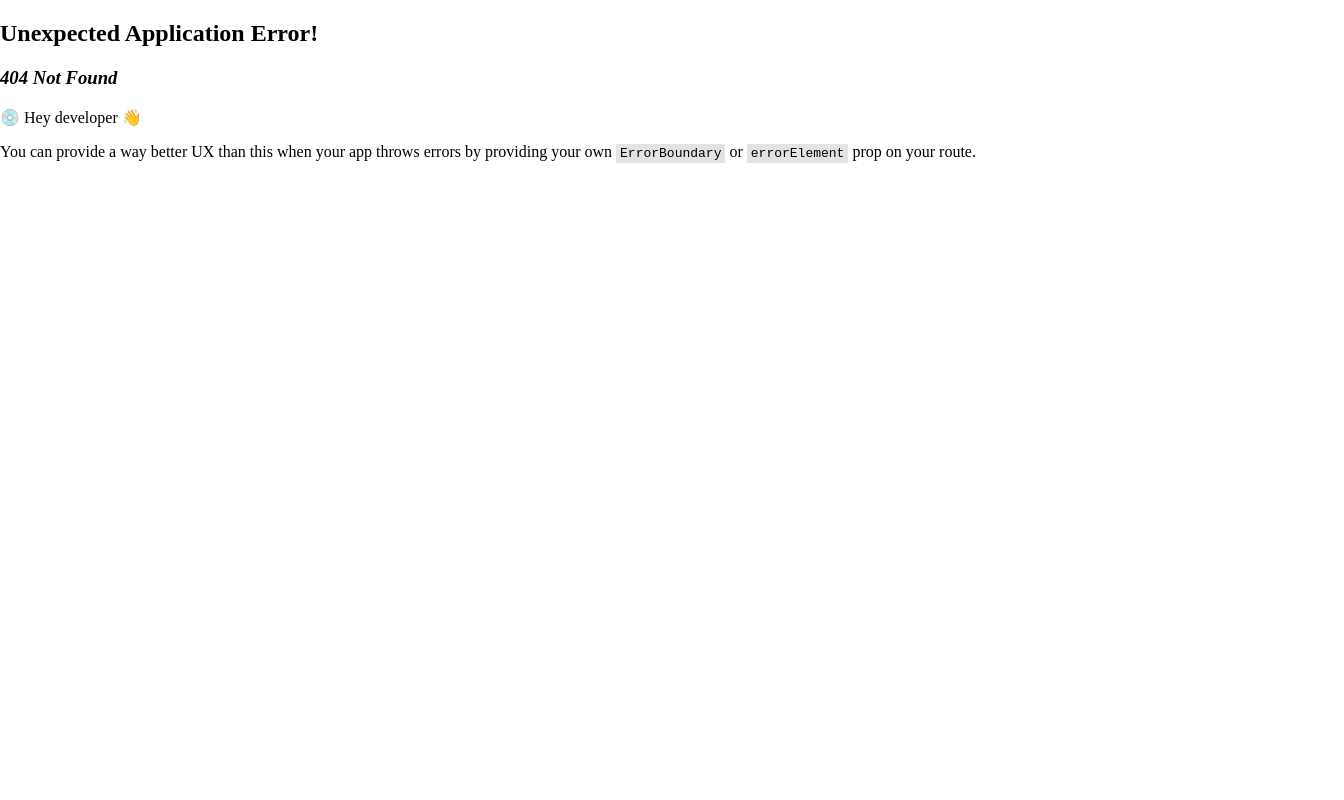
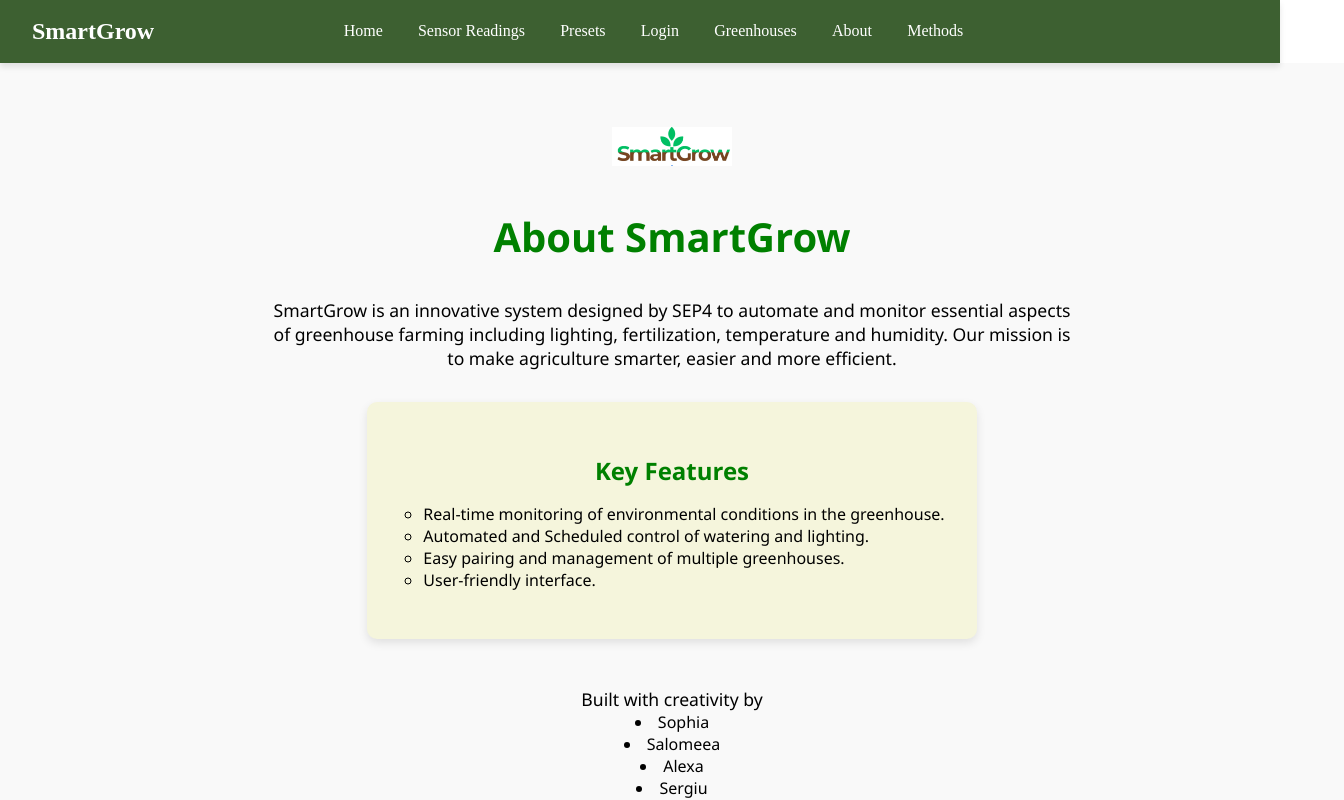
Before and after one commit to AlexaKelemen/SmartGrow_Frontend, a React (Vite) app: page /#/about in a window 1280 px wide. Before the commit this address had no page. Shown: the top 800 px of the page, 1344 px wide, since content can reach past the window. Built offline with nearby package versions, Linux system fonts and the light colour scheme.

Commit message:
Made the home and about page. Trying to fix the greenhouse page also

```diff
--- a/src/pages/viewmodels/Greenhouses.js
+++ b/src/pages/viewmodels/Greenhouses.js
@@ -11,7 +11,7 @@ const greenhouse = [
     lighting: "40%",
     temperature: "24°C",
     humidity: "60%",
-    imageUrl: "/public/images/greenhouse.png",
+    imageUrl: "/images/greenhouse.png",
   },
   {
     id: 2,
@@ -19,7 +19,7 @@ const greenhouse = [
     lighting: "40%",
     temperature: "24°C",
     humidity: "60%",
-    imageUrl: "/public/images/greenhouse.png",
+    imageUrl: "/images/greenhouse.png",
   },
   {
     id: 3,
@@ -27,7 +27,7 @@ const greenhouse = [
     lighting: "40%",
     temperature: "24°C",
     humidity: "60%",
-    imageUrl: "/public/images/greenhouse.png",
+    imageUrl: "/images/greenhouse.png",
   },
 ];
 
--- a/src/pages/viewmodels/Preset.js
+++ b/src/pages/viewmodels/Preset.js
@@ -18,7 +18,7 @@ const presets = [
         type: "Vegetable",
         creationDate: "2025-05-01",
         updateDate: "2025-05-06",
-        image: "/public/images/tomato.png",
+        image: "/images/tomato.png",
         airHumidity: "40-60%",
         soilHumidity: "30-50%",
         co2: "300-400 ppm",
@@ -33,7 +33,7 @@ const presets = [
         type: "Fruit",
         creationDate: "2025-04-20",
         updateDate: "2025-05-05",
-        image: "/public/images/strawberry.png",
+        image: "/images/strawberry.png",
         airHumidity: "40-60%",
         soilHumidity: "30-50%",
         co2: "300-400 ppm",
--- /dev/null
+++ b/src/pages/views/AboutPage.jsx
@@ -0,0 +1,39 @@
+/**
+ * @file AboutPage.jsx
+ * @description The about page of the project that displays the logo and some information about the project and the people making it.
+ * @author SophiaJustin
+ */
+
+import React from 'react';
+import "@/styles/pages/about.css";
+import logo from "../../../assets/smartgrow-logo.png";
+
+const AboutPage = () => {
+    return(
+        <div className="about-container">
+            <img src={logo} alt='Smart Greenhouse Logo' className='about-logo'></img>
+            <h1>About SmartGrow</h1>
+            <p>
+                SmartGrow is an innovative system designed by SEP4 to automate and monitor essential aspects
+                of greenhouse farming including lighting, fertilization, temperature and humidity. Our mission
+                is to make agriculture smarter, easier and more efficient.
+            </p>
+            <div className='about-features'>
+                <h2>Key Features</h2>
+                <ul>
+                    <li>Real-time monitoring of environmental conditions in the greenhouse.</li>
+                    <li>Automated and Scheduled control of watering and lighting.</li>
+                    <li>Easy pairing and management of multiple greenhouses.</li>
+                    <li>User-friendly interface.</li>
+                </ul>
+            </div>
+            <p className='footer-text'>Built with creativity by
+                <li>Sophia</li>
+                <li>Salomeea</li>
+                <li>Alexa</li>
+                <li>Sergiu</li>
+            </p>
+        </div>
+    );
+};
+export default AboutPage
--- /dev/null
+++ b/src/pages/views/HomePage.jsx
@@ -0,0 +1,36 @@
+/**
+ * @file HomePage.jsx
+ * @description The welcome home page of the project that displays the logo and some details about the smart plant system
+ * @author SophiaJustin
+ */
+
+import React from 'react';
+import "@/styles/pages/home.css";
+import logo from "../../../assets/smartgrow-logo.png";
+
+const HomePage = () => {
+    return (
+        <div className="home-container">
+            <div className="info-section">
+                <img src={logo} alt="SmartGrow Logo" className="smart-logo" />
+                <h1>Welcome to SmartGrow</h1>
+                <p>Your intelligent assistant for your modern greenhouse!</p>
+            </div>
+            <div className="quick-links">
+                <div className="card">
+                    <h2>Monitor conditions</h2>
+                    <p>Check live data from you greenhouse sensors!</p>
+                </div>
+                <div className="card">
+                    <h2>Manage Automations</h2>
+                    <p>Configure watering, fertilization and lighting schedules!</p>
+                </div>
+                <div className="card">
+                    <h2>Get Insights</h2>
+                    <p>Analyze and optimize your plant growth!</p>
+                </div>
+            </div>
+        </div>
+    );
+};
+export default HomePage;
--- a/src/pages/views/PairGreenhousePage.jsx
+++ b/src/pages/views/PairGreenhousePage.jsx
@@ -1,7 +1,10 @@
 import React from "react";
+import { useParams, useNavigate } from "react-router-dom";
 import "@/styles/pages/pairgreenhouse.css";
 
 const PairGreenhousePage = () => {
+  const navigate = useNavigate();
+
   return (
     <main className="pair-greenhouse-page">
   <h2>Pair greenhouse</h2>
@@ -22,7 +25,7 @@ const PairGreenhousePage = () => {
       <input type="text" name="something2" />
     </label>
 
-    <button type="submit" className="submit-button">Pair greenhouse</button>
+    <button type="submit" className="submit-button" onClick={() => navigate("/greenhouses")}>Pair greenhouse</button>
   </form>
 </main>
 
--- a/src/router.jsx
+++ b/src/router.jsx
@@ -8,12 +8,12 @@ import GreenhousesPage from '@/pages/views/GreenhousePage';
 import EditPresetPage from "@/pages/views/EditPresetPage";
 import { element } from 'prop-types';
 import LightingPage from './pages/views/LightingPage';
+import HomePage from './pages/views/HomePage';
 import PairGreenhousePage from "./pages/views/PairGreenhousePage";
-
 import SoilHumidityPage from './pages/views/SoilHumidityPage';
-
 import FertilizationPage from './pages/views/FertilizationPage';
 import WateringPage from './pages/views/WateringPage';
+import AboutPage from './pages/views/AboutPage';
 
 
 const routes = [
@@ -22,8 +22,8 @@ const routes = [
         element: <App />,
         children: [
             {
-                path: '',
-                element: <p>Home</p>,
+                path: 'home-page',
+                element: <HomePage />,
                 navLabel: 'Home',
             },
             {
@@ -56,9 +56,8 @@ const routes = [
                 navLabel: 'Greenhouses',
             },
             {
-                path: 'pair-greenhouse',
+                path: 'greenhouses/pair',
                 element: <PairGreenhousePage />,
-                navLabel: 'Pair Greenhouse'
               },
 
             {
@@ -84,9 +83,9 @@ const routes = [
 
             },
             {
-                path: 'hidden',
-                element: <div>Hidden Page</div>,
-                navLabel: 'Hidden',
+                path: 'about',
+                element: <AboutPage />,
+                navLabel: 'About',
             },
         ],
     },
--- /dev/null
+++ b/src/styles/pages/about.css
@@ -0,0 +1,52 @@
+.about-container{
+    min-height: auto;
+    padding: 4rem 2rem;
+    min-width: 100%;
+    background-color: #f9f9f9;
+    display: flex;
+    flex-direction: column;
+    align-items: center;
+    text-align: center;
+    font-family: 'Segoe UI', Tahoma, Geneva, Verdana, sans-serif;
+}
+.about-logo{
+    width: 120px;
+    height: auto;
+    margin-bottom: 1rem;
+}
+.about-container h1{
+    font-size: 2.5rem;
+    color: green;
+    margin-bottom: 1rem;
+}
+.about-container p{
+    max-width: 800px;
+    font-size: 1.1rem;
+    color: black;
+    margin-bottom: 2rem;
+}
+.about-features{
+    background-color: beige;
+    padding: 2rem;
+    border-radius: 10px;
+    box-shadow: 0 4px 10px rgba(0, 0, 0, 0.1);
+    max-width: max-content;
+}
+.about-features h2{
+    color: green;
+    margin-bottom: 1rem;
+}
+.about-features ul{
+    list-style-type:circle;
+    padding-left: 1.5rem;
+    color: black;
+    text-align: left;
+}
+.footer-text{
+    margin-top: 3rem;
+    font-size: 2.5rem;
+}
+.footer-text li{
+   font-size: 1rem;
+    color: black;
+}
--- /dev/null
+++ b/src/styles/pages/home.css
@@ -0,0 +1,50 @@
+html,body{
+    height: 100%;
+    width: 100%;
+    margin: 0%;
+    padding: 0;
+}
+.home-container{
+    min-height: max-content;
+    min-width: 100%;
+    padding: 2rem;
+    font-family: 'Segoe UI', Tahoma, Geneva, Verdana, sans-serif;
+    text-align: center;
+    background-color: #f9f9f9;
+}
+.info-section{
+    margin-bottom: 3rem;
+}
+.smart-logo{
+    width: 150px;
+    height: auto;
+    margin-bottom: 1rem;
+}
+.info-section h1{
+    font-size: 2.5rem;
+    color: green;
+}
+.info-section p{
+    font-size: 1.2rem;
+    color: green;
+}
+.quick-links{
+    display: flex;
+    justify-content: center;
+    gap: 2rem;
+    flex-wrap: wrap;
+}
+.card{
+    background-color: beige;
+    padding: 1.5rem;
+    border-radius: 10px;
+    box-shadow: 0 4px 10px rgba(0, 0, 0, 0.1);
+    width: 250px;
+}
+.card:hover{
+    transform: scale(1.07);
+}
+.card h2{
+    color: green;
+    margin-bottom: 0.5rem;
+}
```
Also changed, not shown: VIEW/ViewModel/GreenHouseInterface.js (deleted, +0 -22 lines), VIEW/view.html (deleted, +0 -54 lines), assets/smartgrow-logo.png (renamed from VIEW/smartgrow-logo.png).
